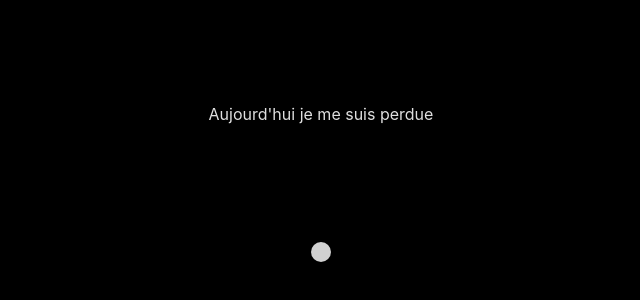
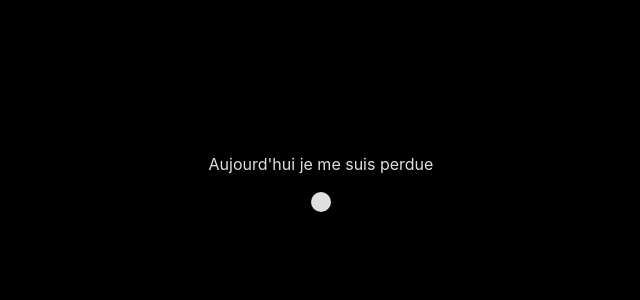
Before and after one commit to roman7501/test_location, a React (Create React App) app: page / in a window 1280 px wide. Shown: the part 226-526 px from the top of the page, without its empty margins (319-959 px from the left). Built offline with nearby package versions, Linux system fonts and the light colour scheme.

Commit message:
correction button for ios

```diff
--- a/src/Components/SlideImpair.js
+++ b/src/Components/SlideImpair.js
@@ -52,7 +52,8 @@ const SlideImpair = ({ className, slides, isPair, nextSlide }) => {
           <div>
             <p style={style}>{slides.text}</p>
           </div>
-          <motion.button
+          <motion.div
+            className="button"
             variants={buttonVariants}
             onClick={() => {
               nextSlide();
@@ -74,10 +75,11 @@ export default styled(SlideImpair)`
   flex-direction: column;
   justify-content: center;
   align-items: center;
-  button {
-    margin-top: 100px;
+  text-align: center;
+  .button {
     width: 20px;
     height: 20px;
+    background: white;
     border-radius: 50px;
     border: none;
     outline: none;
--- a/src/Components/SlidePair.js
+++ b/src/Components/SlidePair.js
@@ -54,7 +54,8 @@ const SlidePair = ({ className, slides, isPair, nextSlide }) => {
             <div>
               <p style={style}>{slides.text}</p>
             </div>
-            <motion.button
+            <motion.div
+              className="button"
               variants={buttonVariants}
               onClick={() => {
                 nextSlide();
@@ -77,10 +78,10 @@ export default styled(SlidePair)`
   flex-direction: column;
   justify-content: center;
   align-items: center;
-  button {
-    margin-top: 100px;
+  .button {
     width: 20px;
     height: 20px;
+    background: white;
     border-radius: 50px;
     border: none;
     outline: none;
--- a/src/data/data.js
+++ b/src/data/data.js
@@ -9,8 +9,6 @@ const data = {
       text: "C'est pas grave",
       enter: "5",
       exit: "2",
-      x1: "10px",
-      y1: "20px",
     },
     {
       text: "Ça arrive",
@@ -37,7 +35,7 @@ const data = {
       text:
         "Je ne t'entends pas mais si tu veux bien nous pouvons marcher ensemble ",
       enter: "1",
-      exit: "2",
+      exit: "20",
     },
     {
       text: " ",
```
